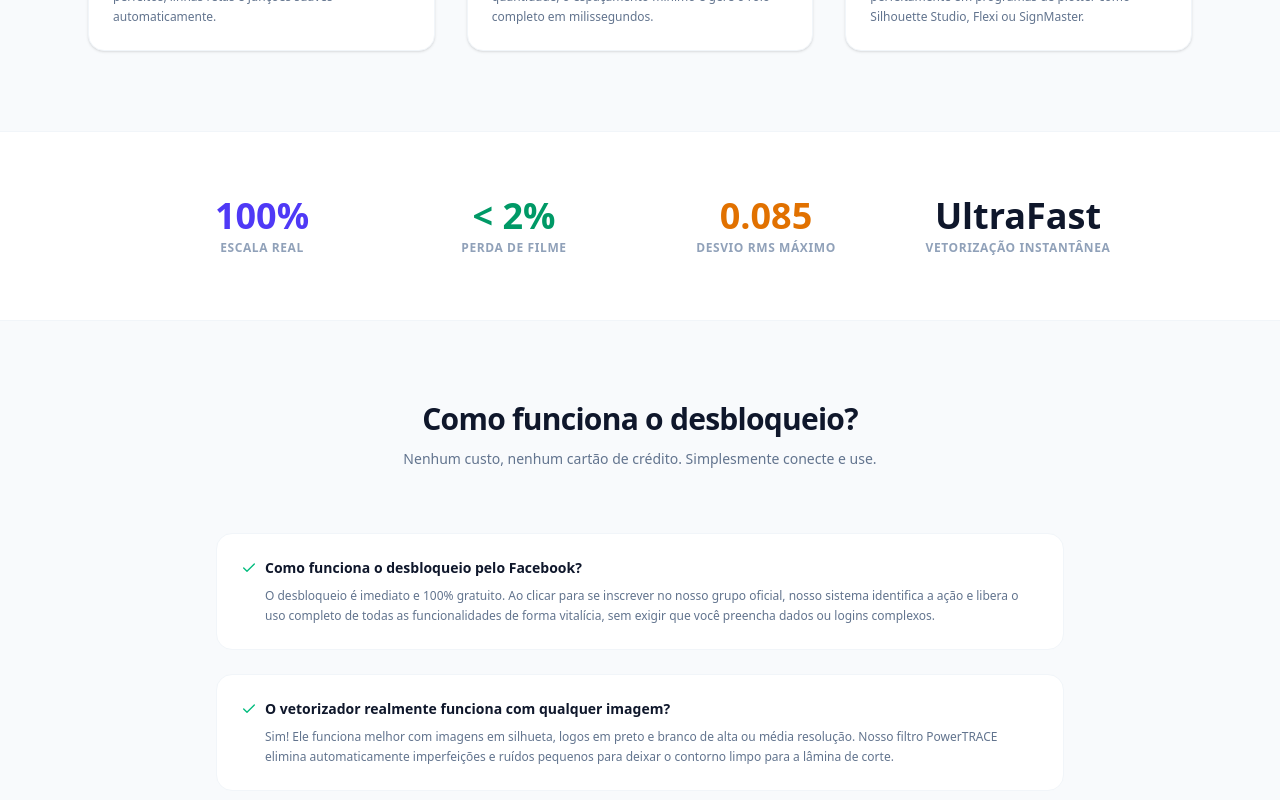
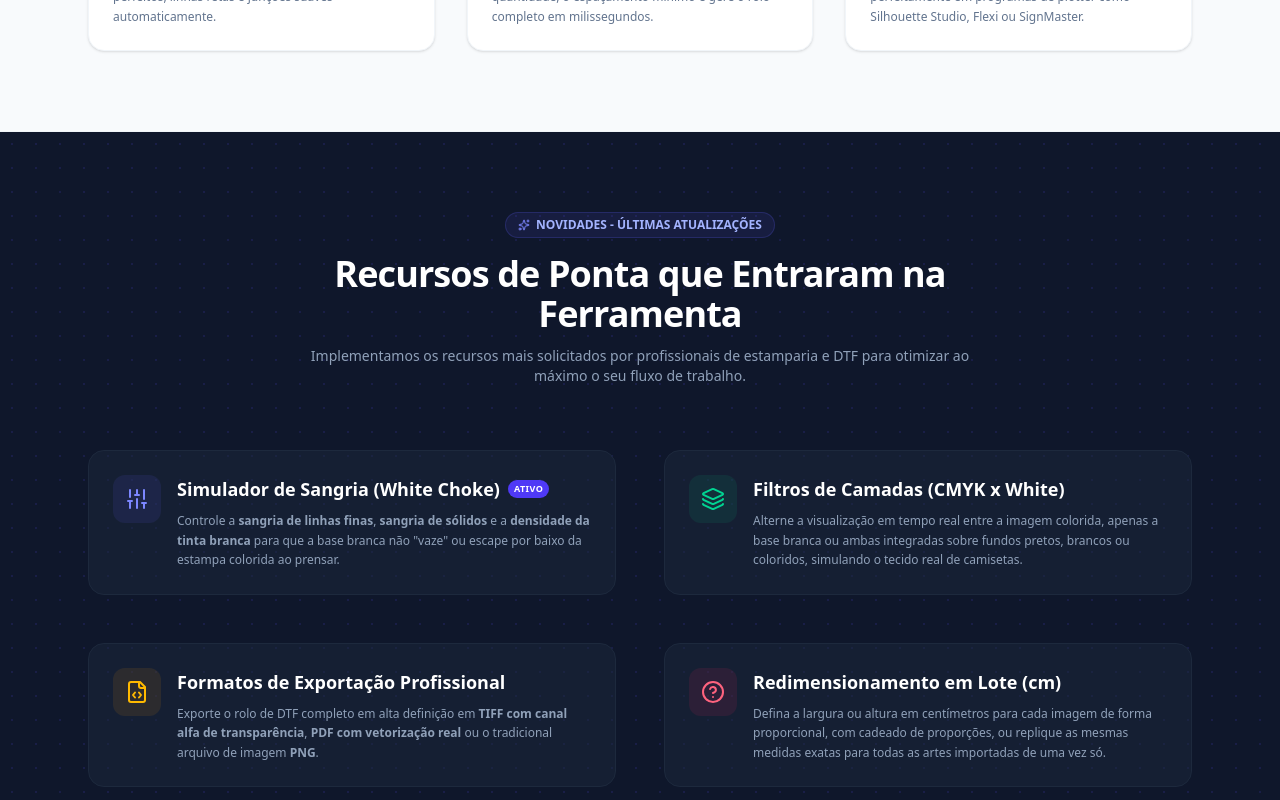
Before and after one commit to sander2026dex/eusoualex, a React (Vite) app: page / in a window 1280 px wide. Shown: the part 1840-2640 px from the top of the page. Built offline with nearby package versions, Linux system fonts and the light colour scheme; no server answers.

Commit message:
feat(landing): add updates section to landing page
Introduce a new section to showcase recent features and improvements to the tool, enhancing communication of value to users.

```diff
--- a/src/components/LandingPage.tsx
+++ b/src/components/LandingPage.tsx
@@ -14,7 +14,8 @@ import {
   HelpCircle,
   FileCode,
   CheckCircle2,
-  AlertCircle
+  AlertCircle,
+  Sliders
 } from 'lucide-react';
 import { auth } from '../lib/firebase';
 
@@ -305,6 +306,88 @@ export default function LandingPage({ onLoginSuccess, onBypassLogin }: LandingPa
         </div>
       </section>
 
+      {/* Latest Updates Section */}
+      <section className="py-20 bg-slate-900 text-white relative overflow-hidden">
+        <div className="absolute inset-0 bg-[radial-gradient(#4f46e5_1px,transparent_1px)] [background-size:24px_24px] opacity-15"></div>
+        <div className="max-w-6xl mx-auto px-6 relative z-10">
+          <div className="text-center max-w-2xl mx-auto mb-16">
+            <span className="inline-flex items-center gap-1.5 px-3 py-1 bg-indigo-500/10 text-indigo-300 text-xs font-black rounded-full mb-4 border border-indigo-500/20">
+              <Sparkles className="w-3 h-3 text-indigo-400" />
+              NOVIDADES - ÚLTIMAS ATUALIZAÇÕES
+            </span>
+            <h3 className="text-3xl md:text-4xl font-black tracking-tight text-white">
+              Recursos de Ponta que Entraram na Ferramenta
+            </h3>
+            <p className="mt-3 text-slate-400 font-medium text-sm">
+              Implementamos os recursos mais solicitados por profissionais de estamparia e DTF para otimizar ao máximo o seu fluxo de trabalho.
+            </p>
+          </div>
+
+          <div className="grid md:grid-cols-2 gap-8 lg:gap-12">
+            {/* Update 1 */}
+            <div className="flex gap-4 p-6 rounded-2xl bg-slate-800/50 border border-slate-800 hover:border-indigo-500/30 transition-all">
+              <div className="w-12 h-12 rounded-xl bg-indigo-500/10 text-indigo-400 flex items-center justify-center shrink-0">
+                <Sliders className="w-6 h-6" />
+              </div>
+              <div>
+                <h4 className="text-lg font-black text-white flex items-center gap-2">
+                  Simulador de Sangria (White Choke)
+                  <span className="text-[9px] bg-indigo-600 text-white font-extrabold px-1.5 py-0.5 rounded-full uppercase tracking-wider">Ativo</span>
+                </h4>
+                <p className="mt-2 text-xs text-slate-400 leading-relaxed font-medium">
+                  Controle a <strong>sangria de linhas finas</strong>, <strong>sangria de sólidos</strong> e a <strong>densidade da tinta branca</strong> para que a base branca não "vaze" ou escape por baixo da estampa colorida ao prensar.
+                </p>
+              </div>
+            </div>
+
+            {/* Update 2 */}
+            <div className="flex gap-4 p-6 rounded-2xl bg-slate-800/50 border border-slate-800 hover:border-indigo-500/30 transition-all">
+              <div className="w-12 h-12 rounded-xl bg-emerald-500/10 text-emerald-400 flex items-center justify-center shrink-0">
+                <Layers className="w-6 h-6" />
+              </div>
+              <div>
+                <h4 className="text-lg font-black text-white flex items-center gap-2">
+                  Filtros de Camadas (CMYK x White)
+                </h4>
+                <p className="mt-2 text-xs text-slate-400 leading-relaxed font-medium">
+                  Alterne a visualização em tempo real entre a imagem colorida, apenas a base branca ou ambas integradas sobre fundos pretos, brancos ou coloridos, simulando o tecido real de camisetas.
+                </p>
+              </div>
+            </div>
+
+            {/* Update 3 */}
+            <div className="flex gap-4 p-6 rounded-2xl bg-slate-800/50 border border-slate-800 hover:border-indigo-500/30 transition-all">
+              <div className="w-12 h-12 rounded-xl bg-amber-500/10 text-amber-400 flex items-center justify-center shrink-0">
+                <FileCode className="w-6 h-6" />
+              </div>
+              <div>
+                <h4 className="text-lg font-black text-white flex items-center gap-2">
+                  Formatos de Exportação Profissional
+                </h4>
+                <p className="mt-2 text-xs text-slate-400 leading-relaxed font-medium">
+                  Exporte o rolo de DTF completo em alta definição em <strong>TIFF com canal alfa de transparência</strong>, <strong>PDF com vetorização real</strong> ou o tradicional arquivo de imagem <strong>PNG</strong>.
+                </p>
+              </div>
+            </div>
+
+            {/* Update 4 */}
+            <div className="flex gap-4 p-6 rounded-2xl bg-slate-800/50 border border-slate-800 hover:border-indigo-500/30 transition-all">
+              <div className="w-12 h-12 rounded-xl bg-rose-500/10 text-rose-400 flex items-center justify-center shrink-0">
+                <HelpCircle className="w-6 h-6" />
+              </div>
+              <div>
+                <h4 className="text-lg font-black text-white flex items-center gap-2">
+                  Redimensionamento em Lote (cm)
+                </h4>
+                <p className="mt-2 text-xs text-slate-400 leading-relaxed font-medium">
+                  Defina a largura ou altura em centímetros para cada imagem de forma proporcional, com cadeado de proporções, ou replique as mesmas medidas exatas para todas as artes importadas de uma vez só.
+                </p>
+              </div>
+            </div>
+          </div>
+        </div>
+      </section>
+
       {/* Trust & Proof Stats */}
       <section className="py-16 bg-white border-b border-slate-100">
         <div className="max-w-5xl mx-auto px-6">
```
